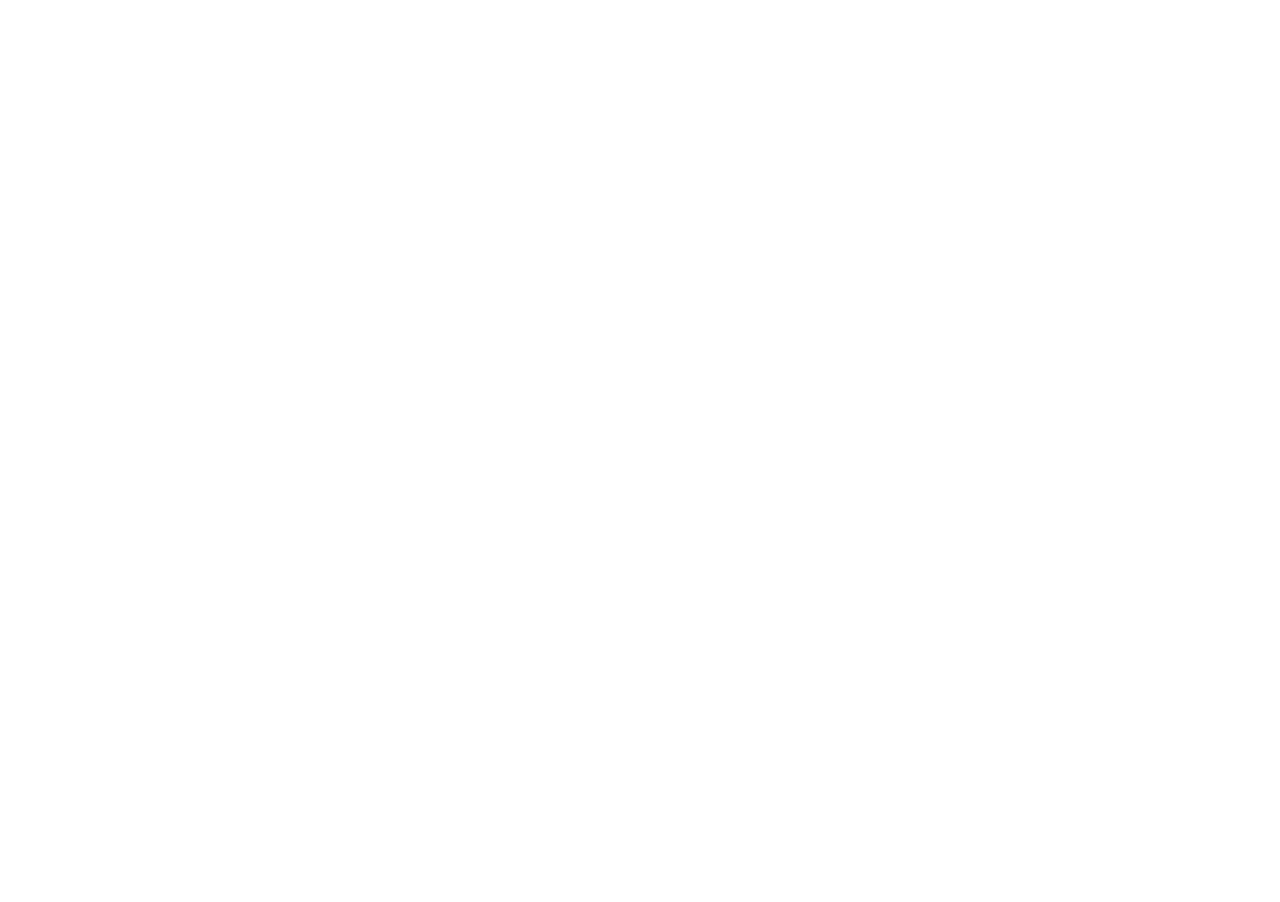
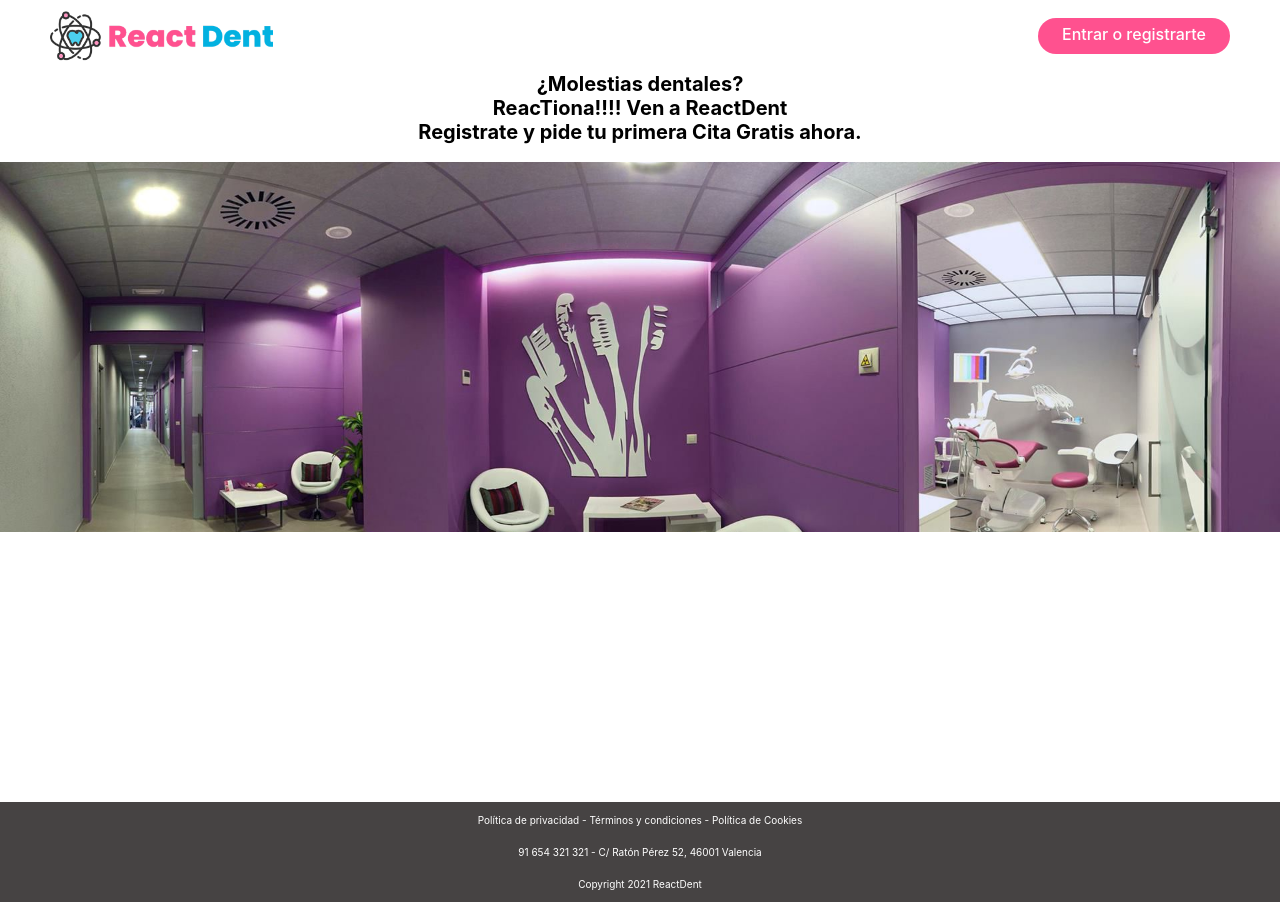
Before and after one commit to urketadic/dentist-frontend, a React (Create React App) app: page / in a window 1280 px wide. Before the commit the page ends 800 px from the top, so only its background shows below. Built offline with nearby package versions, Linux system fonts and the light colour scheme.

Commit message:
home almost finished

```diff
--- a/src/components/Header/Header.css
+++ b/src/components/Header/Header.css
@@ -2,17 +2,20 @@
 
  width: 100vw;
  height: 72px;
- border: 1px solid violet;
  display: flex;
  flex-direction: row;
  align-items: center;
 
+
 }
+
 .logo{
 
-border: 1px solid violet;
+
 width: 223px;
 height: 50px;
 display: flex;
 margin-left: 50px;
+background-image: url('../../logo.png');
+background-size: cover;
 }
--- a/src/components/Header/Header.jsx
+++ b/src/components/Header/Header.jsx
@@ -8,9 +8,7 @@
 
 return(
         <div className='vistaHeader'>
-         <div className="logo">
-
-         </div>
+         <div className="logo"></div>
 
         </div>
     )
--- a/src/containers/Home/Home.css
+++ b/src/containers/Home/Home.css
@@ -1,23 +1,44 @@
+.vistaHeader{
+    position: relative;
+    width: 100vw;
+    height: 72px;
+    display: flex;
+    flex-direction: row;
+    align-items: center;
+    justify-content: space-between;
+   }
+.logo{
+   width: 223px;
+   height: 50px;
+   display: flex;
+   margin-left: 50px;
+   background-image: url('../../logo.png');
+   background-size: cover;
+
+   }
+.vistaBoton{
+      margin-right: 50px;
+
+   }
 .vistaMain{
-
     width: 100vw;
-    height: 430px;
+    height: 730px;
     display: flex;
     flex-direction: column;
-
 }
 .slogan{
     width: 100vw;
-    height: 80px;
+    height: 90px;
+    font-size: 20px;
 }
-
 .vistaClinica{
 
-    border: black 1px solid;
-    width: 50vw;
-    height: 350px;
+    width: 100vw;
+
+    height: 370px;
     background-image: url('../../img/clinica\ dental\ foto2.jpg');
-    background-size: contain;
+    background-size: cover;
+    background-position: center;
 
 
 }
--- a/src/containers/Home/Home.jsx
+++ b/src/containers/Home/Home.jsx
@@ -1,21 +1,24 @@
 import React from 'react';
-import Header from '../../components/Header/Header';
+import CTAButton from '../../components/CTAButton/CTAButton';
+
 import '../Home/Home.css';
 
 
-const Home =(props)=>{
-
-
-
-
+const Home =()=>{
 
     return(
         <div className='vistaHome'>
-            <Header/>
+            <header className="vistaHeader" >
+            <div className="logo"></div>
+            <div className="vistaBoton">
+            <CTAButton goto="login" text="Entrar o registrarte" styling="CTA"/>
+             </div>
+            </header>
 
             <main className='vistaMain'>
                 <div className="slogan">
-                   <strong>Molestias dentales? , Reactiona!!!! Ven a ReactDent
+                   <strong>¿Molestias dentales?<br/>
+                    ReacTiona!!!! Ven a ReactDent <br/>
                     Registrate y pide tu primera  Cita Gratis ahora.
                    </strong>
                 </div>
```
Also changed, not shown: src/App.js (+4 -7 lines).
